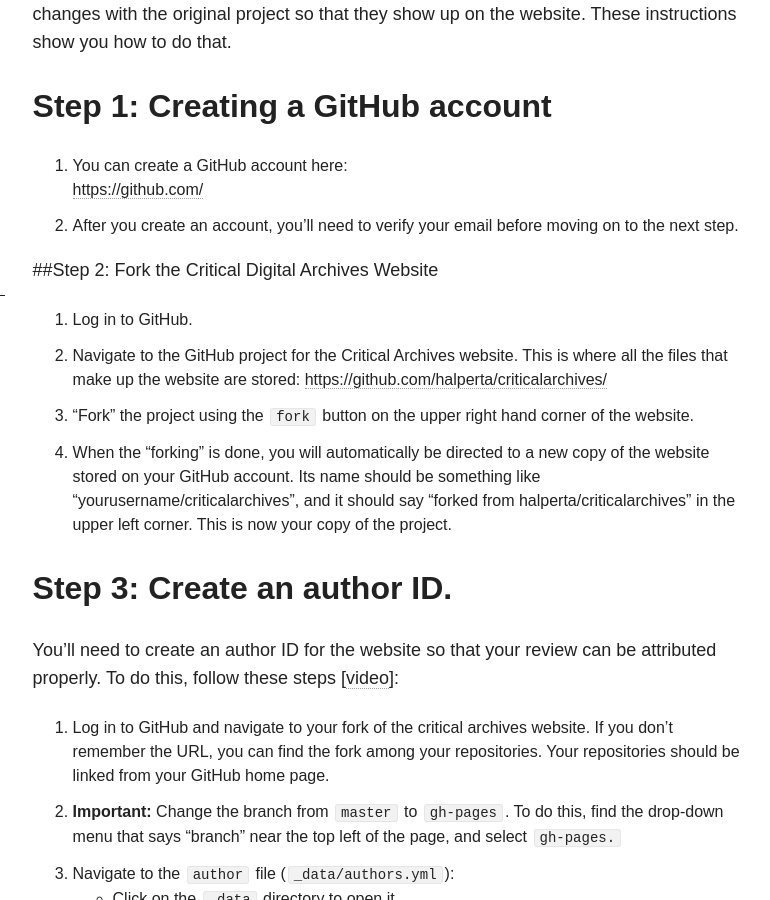
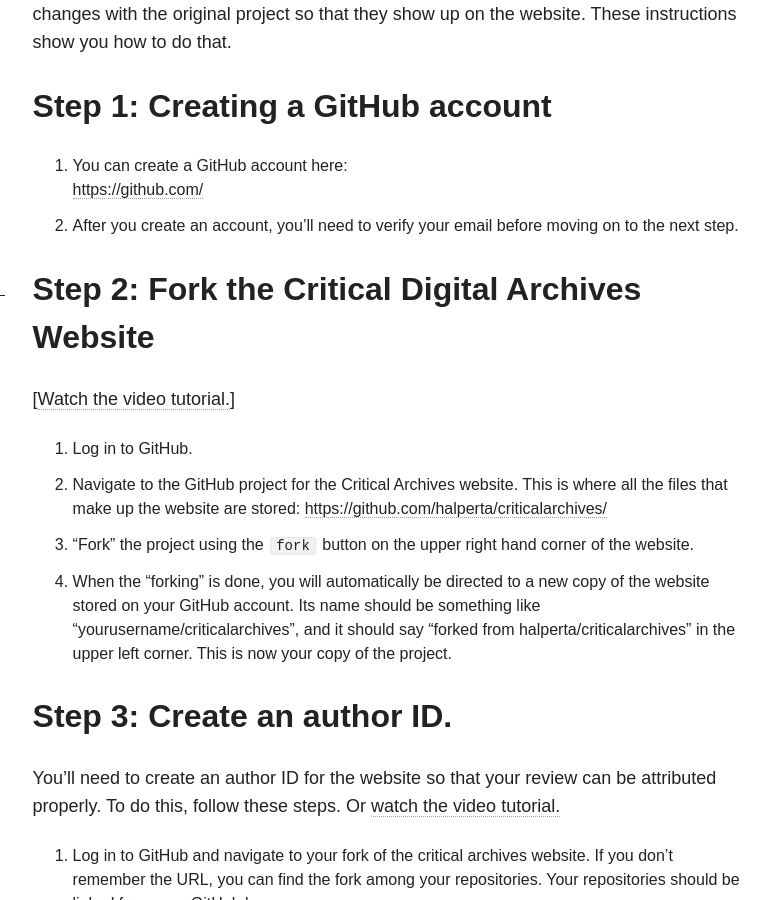
Before and after one commit to pilarvillanueva/criticalarchives, a Jekyll site: the page built from _posts/tutorials/2018-08-01-blog-instructions.md, in a window 1280 px wide and 900 px high, scrolled down 1182 px. Shown: the whole window, without its empty margins (347-1117 px from the left). Built offline with Jekyll 4.4.1, drawn with Linux system fonts in a browser that asks for light colours; nearby versions of some CDN libraries; some of the changed text lies outside the part shown.

Commit message:
new youtube links

```diff
--- a/_posts/tutorials/2018-08-01-blog-instructions.md
+++ b/_posts/tutorials/2018-08-01-blog-instructions.md
@@ -28,14 +28,15 @@
 [https://github.com/](https://github.com/)
 2. After you create an account, you'll need to verify your email before moving on to the next step.
 
-##Step 2: Fork the Critical Digital Archives Website
+## Step 2: Fork the Critical Digital Archives Website
+[[Watch the video tutorial.](https://youtu.be/RDR-BhB-e84)]
 1. Log in to GitHub.
 2. Navigate to the GitHub project for the Critical Archives website. This is where all the files that make up the website are stored: [https://github.com/halperta/criticalarchives/](https://github.com/halperta/criticalarchives/)
 3. "Fork" the project using the `fork` button on the upper right hand corner of the website.
 4. When the "forking" is done, you will automatically be directed to a new copy of the website stored on your GitHub account. Its name should be something like "yourusername/criticalarchives", and it should say "forked from halperta/criticalarchives" in the upper left corner. This is now your copy of the project.
 
 ## Step 3: Create an author ID.
-You'll need to create an author ID for the website so that your review can be attributed properly. To do this, follow these steps [[video](https://youtu.be/RDR-BhB-e84)]:
+You'll need to create an author ID for the website so that your review can be attributed properly. To do this, follow these steps. Or [watch the video tutorial.](https://youtu.be/RDR-BhB-e84)
 
 1. Log in to GitHub and navigate to your fork of the critical archives website. If you don't remember the URL, you can find the fork among your repositories. Your repositories should be linked from your GitHub home page.
 2. **Important:** Change the branch from `master` to `gh-pages`. To do this, find the drop-down menu that says "branch" near the top left of the page, and select `gh-pages.`
@@ -101,6 +102,7 @@
 	7. Once you have made your changes, you can "commit the changes" using the form at the bottom of the page. Write a brief message describing your changes (for example: "began copyediting review," "reformatted headings," or "completed copyediting").
 
 ## Step 5: Merge your changes
+[[Watch the video tutorial.](https://youtu.be/54ORGhWaFKE)]
 1. Navigate to your forked repository. You can do this by navigating to your profile, opening the `repositories` tab, and then selecting the `critical archives` repository. You can also follow the URL directly: it should be something like `https://github.com/username/criticalarchives`.
 2. At the top of the page, you should see a highlighted alert showing your `recently pushed branches.` Click the green tab that says `Compare & Pull Request.`
 3. **Open a pull request:** Make sure that the *base fork* is `halperta/criticalarchives`, the *base* is `gh-pages`, the *head fork* is `yourusername/criticalarchives`, and *compare* is `patch 1`.
```
